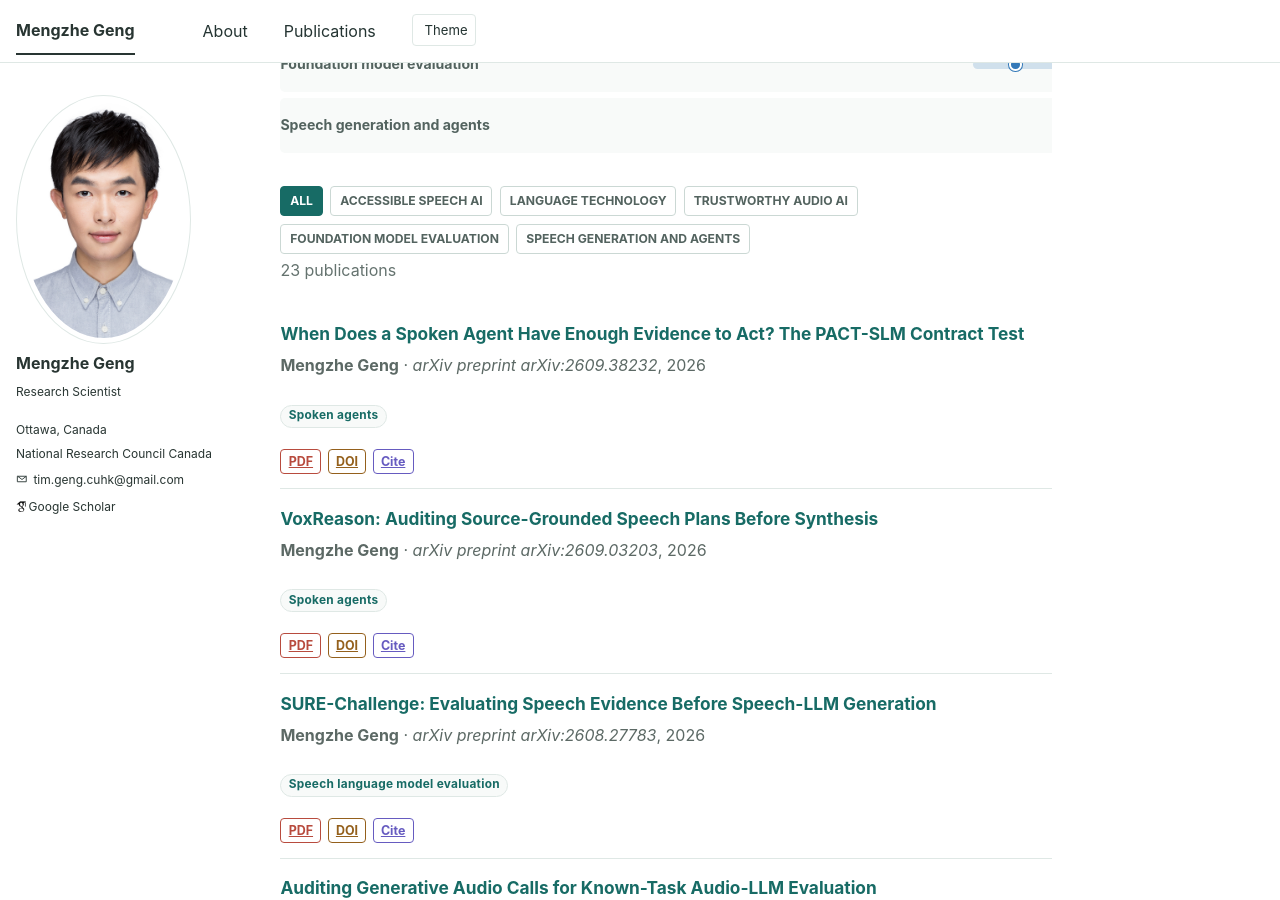
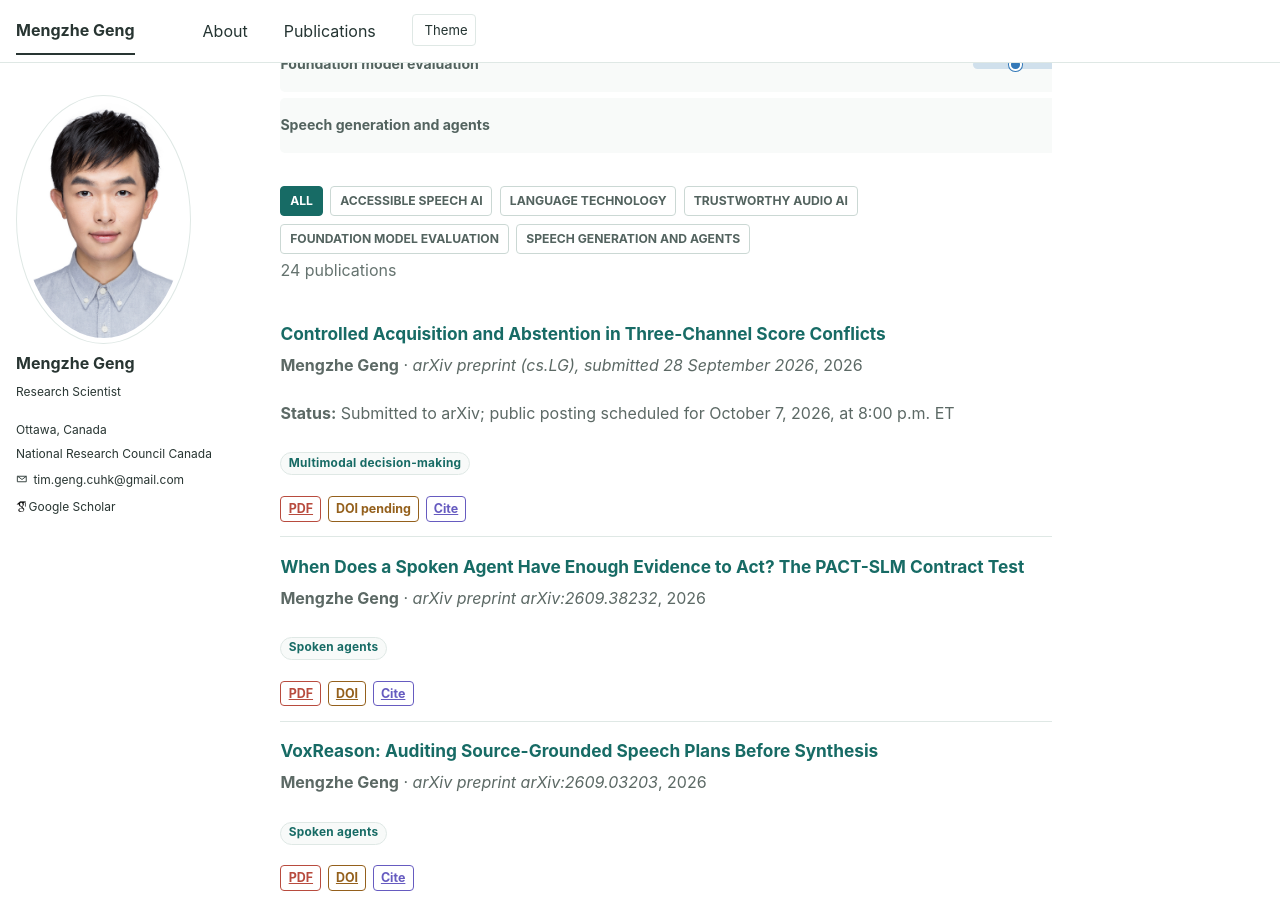
Before and after one commit to MENGZHEGENG/MENGZHEGENG.github.io, a Jekyll site: the page built from _pages/about.md, in a window 1280 px wide and 900 px high, scrolled down 1911 px. Built offline with Jekyll 4.4.1, drawn with Linux system fonts in a browser that asks for light colours; some web fonts are replaced.

Commit message:
Add submitted arXiv preprint to site

```diff
--- a/_includes/publication-actions.html
+++ b/_includes/publication-actions.html
@@ -12,6 +12,8 @@
   <a class="publication-action publication-action--pdf" href="{{ pdf_url | escape }}" target="_blank" rel="noopener noreferrer"{% unless post.paperurl or post.pdfurl %} title="Open this Google Scholar record to check for a linked PDF"{% endunless %}>PDF</a>
   {% if post.doi %}
     <a class="publication-action publication-action--doi" href="{{ doi_url | escape }}" target="_blank" rel="noopener noreferrer">DOI</a>
+  {% elsif post.doi_pending %}
+    <span class="publication-action publication-action--doi" aria-label="DOI pending arXiv publication" title="The DOI will be available after arXiv assigns the public identifier">DOI pending</span>
   {% else %}
     <a class="publication-action publication-action--doi" href="https://search.crossref.org/?q={{ post.title | cgi_escape }}" target="_blank" rel="noopener noreferrer" aria-label="Search Crossref for a DOI for {{ post.title | escape }}" title="Search Crossref for a DOI">DOI</a>
   {% endif %}
--- a/_pages/about.md
+++ b/_pages/about.md
@@ -102,6 +102,7 @@ classes: wide
 <article class="publication-entry author-led-publication" id="author-publication-{{ post.scholar_rank }}" data-publication-theme="{{ post.timeline_theme | slugify }}">
   <h3><a href="{{ post.paperurl | default: post.scholarurl }}" target="_blank" rel="noopener">{{ post.title }}</a></h3>
   <p class="publication-meta">{% include publication-authors.html authors=displayed_authors %} <span aria-hidden="true">·</span> <em>{{ post.venue }}</em>, {{ post.year }}</p>
+  {% if post.publication_status %}<p class="publication-meta publication-status"><strong>Status:</strong> {{ post.publication_status | escape }}</p>{% endif %}
   <p class="publication-theme-line">{% include publication-theme-label.html %}</p>
   {% include publication-actions.html %}
 </article>
--- a/_pages/publications.html
+++ b/_pages/publications.html
@@ -5,7 +5,7 @@ permalink: /publications/
 author_profile: true
 ---
 
-<p class="publication-intro">This page lists {{ site.publications.size }} works on my <a href="{{ site.author.googlescholar }}">Google Scholar profile</a>. Each record has links to the paper or PDF, DOI information, and its Google Scholar citation record. An asterisk (*) marks co-first authors.</p>
+<p class="publication-intro">This page lists {{ site.publications.size }} publications and preprints. Each record links to its paper or PDF, with DOI and Google Scholar citation information where available. An asterisk (*) marks co-first authors.</p>
 
 {% assign publication_years = site.publications | group_by: "year" | sort: "name" | reverse %}
 {% for year_group in publication_years %}
@@ -17,6 +17,7 @@ author_profile: true
 <article class="publication-entry publication-page-entry" id="publication-{{ post.scholar_rank }}">
   <h3><a href="{{ publication_url | escape }}" target="_blank" rel="noopener noreferrer">{{ post.title | escape }} <span aria-hidden="true">↗</span></a></h3>
   <p class="publication-meta">{% include publication-authors.html authors=displayed_authors %} <span aria-hidden="true">·</span> <em>{{ post.venue | escape }}</em></p>
+  {% if post.publication_status %}<p class="publication-meta publication-status"><strong>Status:</strong> {{ post.publication_status | escape }}</p>{% endif %}
   {% if post.publication_theme %}<p class="publication-theme-line">{% include publication-theme-label.html %}</p>{% endif %}
   {% include publication-actions.html %}
 </article>
```
Also changed, not shown: _publications/2026-controlled-acquisition-and-abstention-in-three-channel-score-conflicts.md (added, +19 -0 lines), scripts/check_scholar_publications.py (+29 -5 lines), 1 other file.
